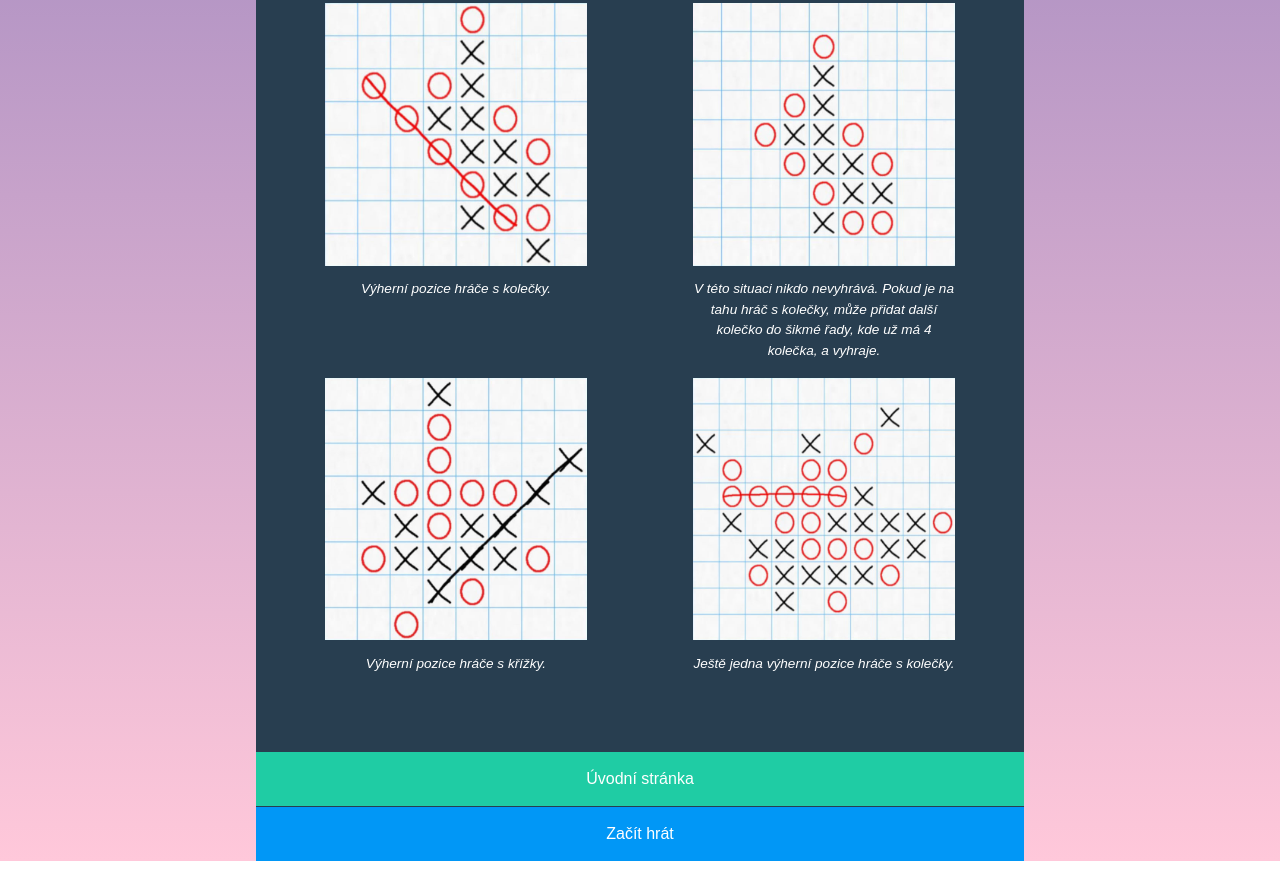
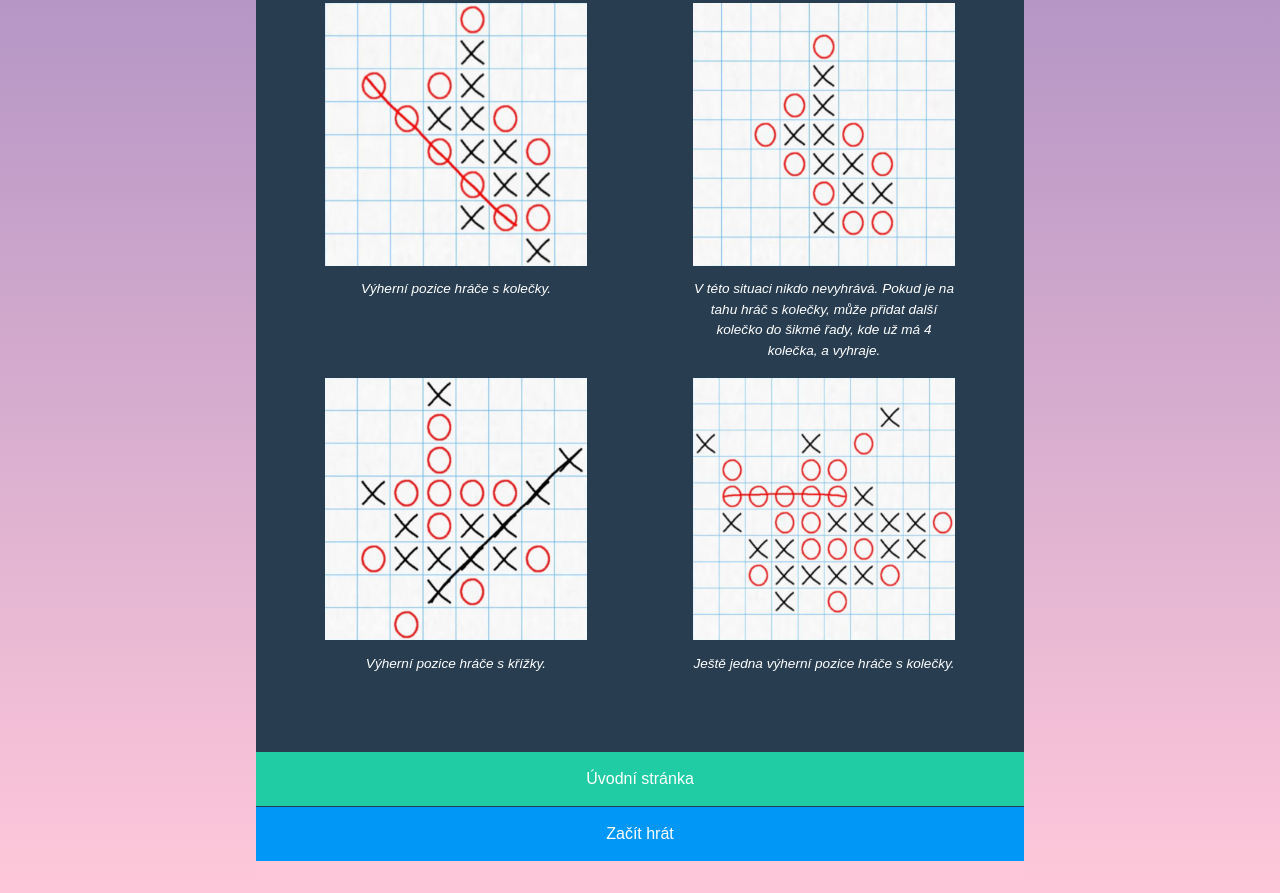
Before and after one commit to Martina-Kor/piskvorky, a plain HTML site: page pravidla.html in a window 1280 px wide. Shown: the part 1016-1909 px from the top of the page. Before the commit the page ends 1877 px from the top, so only its background shows below. Drawn offline with Linux system fonts and the light colour scheme.

Commit message:
Final version_4, buttons

```diff
--- a/style.css
+++ b/style.css
@@ -59,10 +59,10 @@ h1 {
   margin: 0px;
 }
 
-/* .tlacitka-rules {
+.tlacitka-rules {
   padding-bottom: 2rem;
-  background-color: #ffc8da;
-} */
+  background-color: #ffc8da;git a
+}
 
 .tlacitka__pravidla,
 .tlacitka__uvodni-strana {
```
